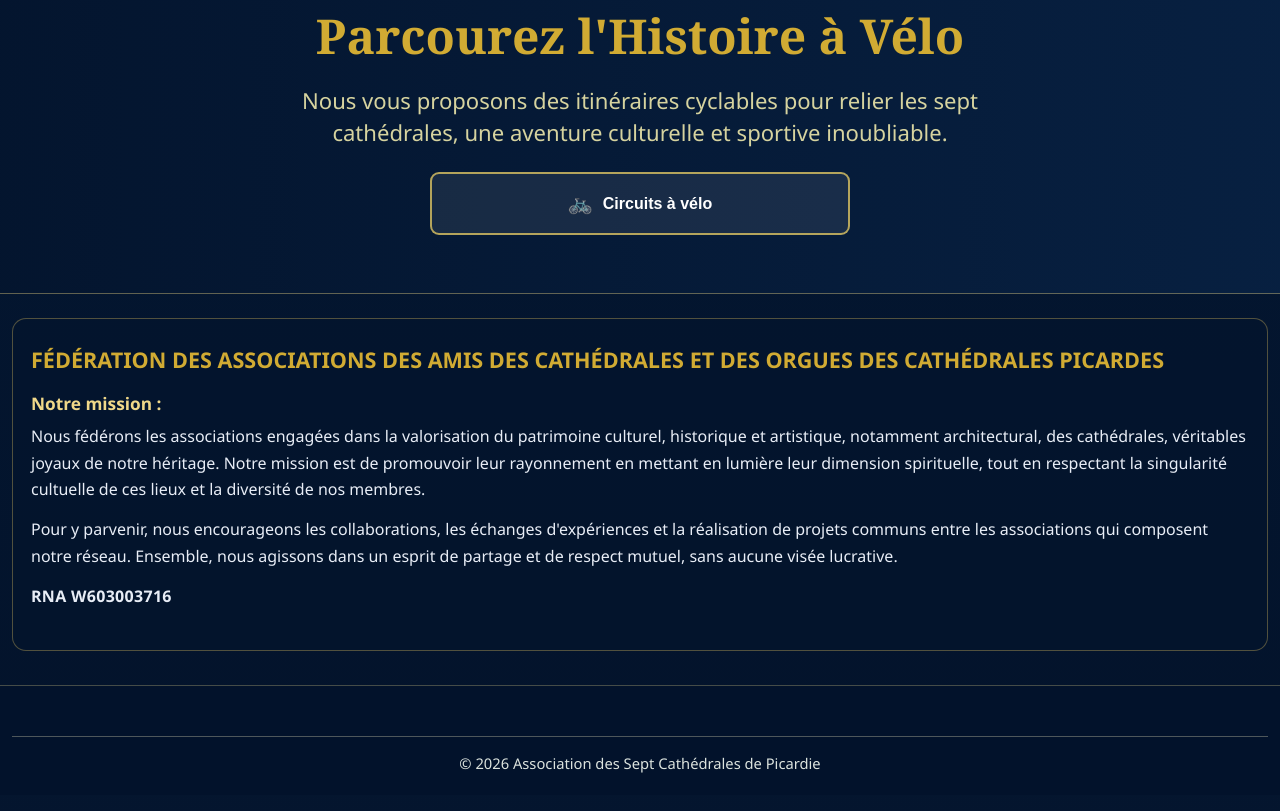
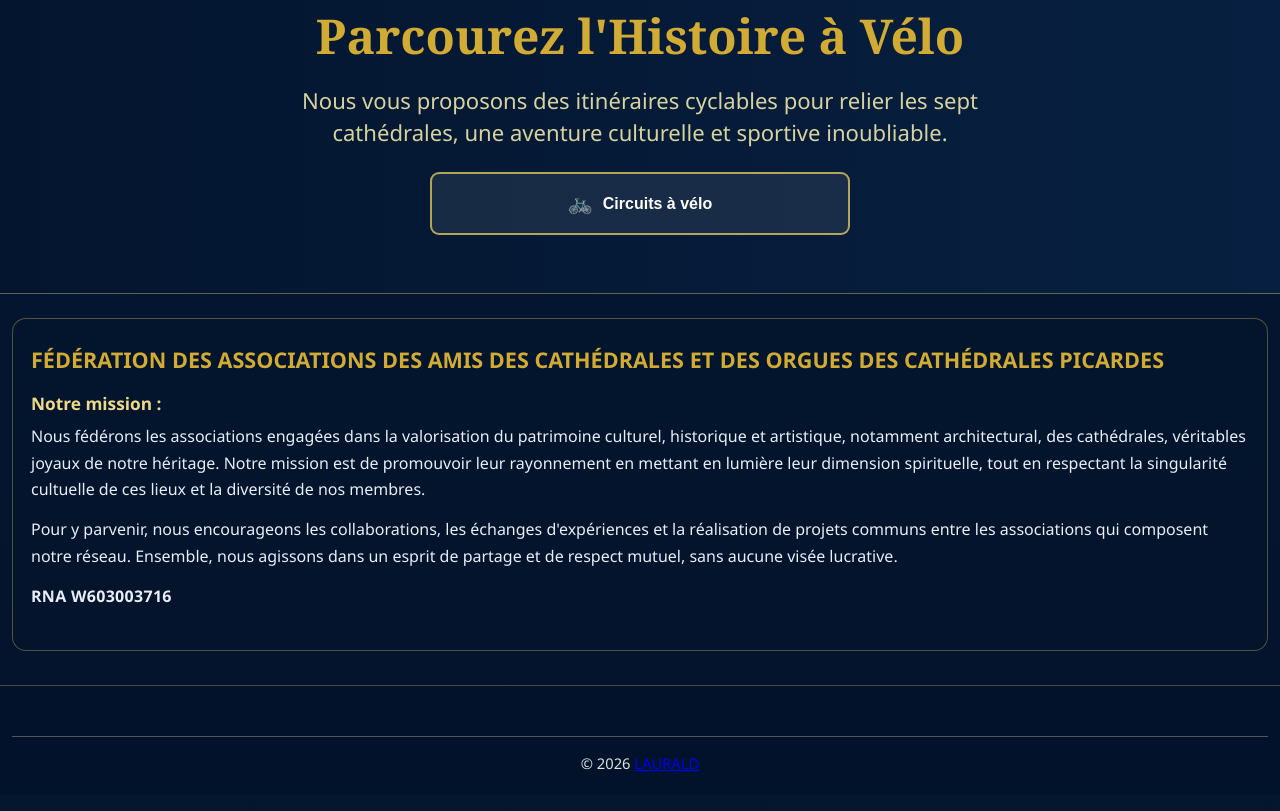
Before and after one commit to Herrifunix/cath-drales-picardie, a website: page index.html in a window 1280 px wide. Shown: the part 2850-3661 px from the top of the page. Drawn offline with nearby package versions, Linux system fonts and the light colour scheme.

Commit message:
Update index.html

```diff
--- a/index.html
+++ b/index.html
@@ -70,7 +70,7 @@
       </section>
 
       <footer class="home-footer">
-        <div class="footer-copy">© 2026 Association des Sept Cathédrales de Picardie</div>
+        <div class="footer-copy">© 2026 <a href="https://laurald.fr">LAURALD</a></div>
       </footer>
     </section>
 
```
